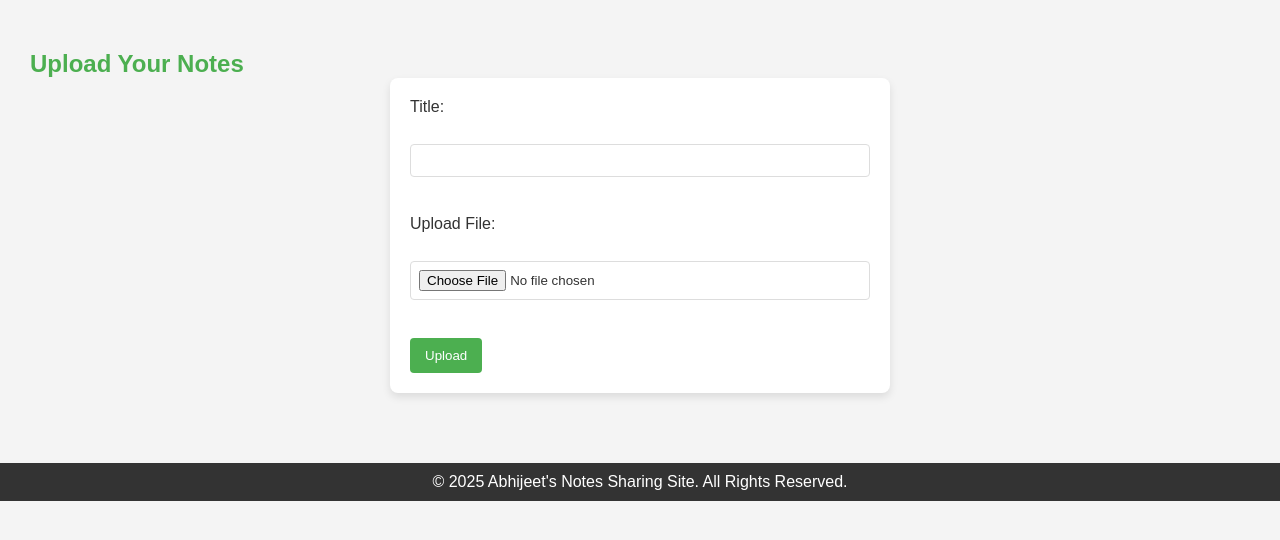
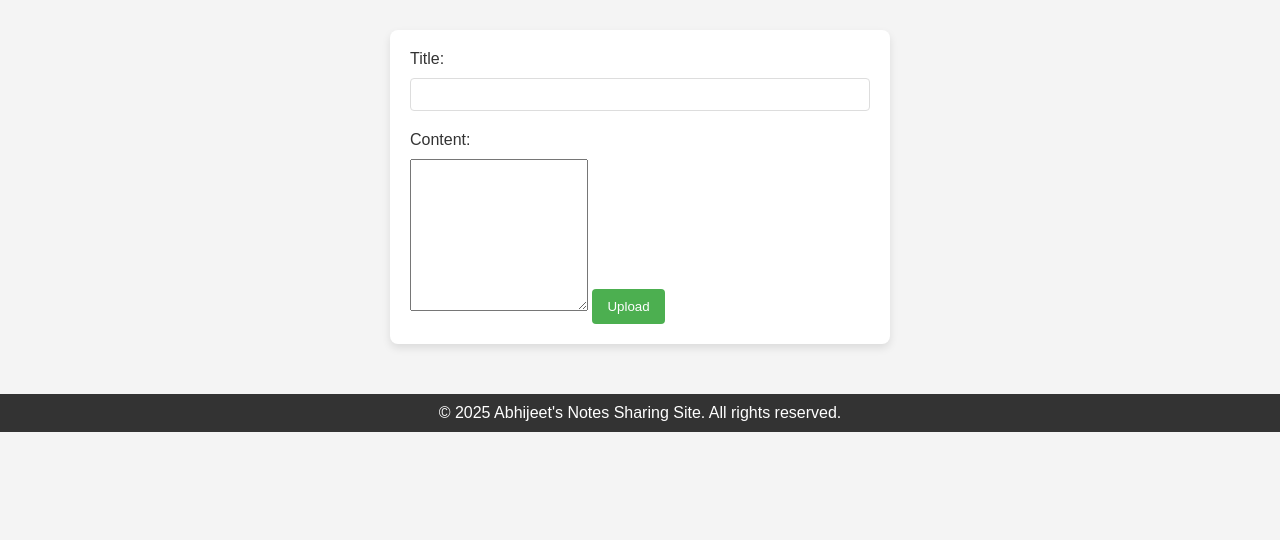
Before and after one commit to samudhan2008/-Sharing-Site, a Flask app: page /upload in a window 1280 px wide. Shown: the part 105-645 px from the top of the page. Run offline with Flask 2, Linux system fonts and the light colour scheme.

Commit message:
Update upload.html

```diff
--- a/templates/upload.html
+++ b/templates/upload.html
@@ -3,11 +3,10 @@
 <head>
     <meta charset="UTF-8">
     <meta name="viewport" content="width=device-width, initial-scale=1.0">
-    <title>Upload Notes - Abhijeet's Notes Sharing Site</title>
-    <link rel="stylesheet" href="{{ url_for('static', filename='style.css') }}">
+    <title>Upload Notes</title>
+    <link rel="stylesheet" href="/static/style.css">
 </head>
 <body>
-
     <header>
         <h1>Upload Notes</h1>
         <nav>
@@ -15,25 +14,41 @@
             <a href="/notes">View Notes</a>
         </nav>
     </header>
-
     <main>
-    <section class="upload-form">
-        <h2>Upload Your Notes</h2>
-        <form action="/upload" method="POST" enctype="multipart/form-data">
-            <label for="title">Title:</label><br>
-            <input type="text" id="title" name="title" required><br><br>
-
-            <label for="file">Upload File:</label><br>
-            <input type="file" id="file" name="file" accept=".pdf,.doc,.docx" required><br><br>
-
+        <form id="uploadForm">
+            <label for="title">Title:</label>
+            <input type="text" id="title" name="title" required>
+            <label for="content">Content:</label>
+            <textarea id="content" name="content" rows="10" required></textarea>
             <button type="submit">Upload</button>
         </form>
-    </section>
+        <p id="message"></p>
     </main>
+    <footer>
+        <p>&copy; 2025 Abhijeet's Notes Sharing Site. All rights reserved.</p>
+    </footer>
+    <script>
+        document.getElementById("uploadForm").addEventListener("submit", async (event) => {
+            event.preventDefault();
+            const title = document.getElementById("title").value;
+            const content = document.getElementById("content").value;
 
-<footer>
-    <p>&copy; 2025 Abhijeet's Notes Sharing Site. All Rights Reserved.</p>
-</footer>
+            const response = await fetch("/api/notes", {
+                method: "POST",
+                headers: { "Content-Type": "application/json" },
+                body: JSON.stringify({ title, content })
+            });
 
+            const result = await response.json();
+            const message = document.getElementById("message");
+            if (result.success) {
+                message.textContent = "Note uploaded successfully!";
+                message.style.color = "green";
+            } else {
+                message.textContent = "Failed to upload note: " + result.message;
+                message.style.color = "red";
+            }
+        });
+    </script>
 </body>
 </html>
```
Lines whose indentation alone changed are shown as unchanged.
